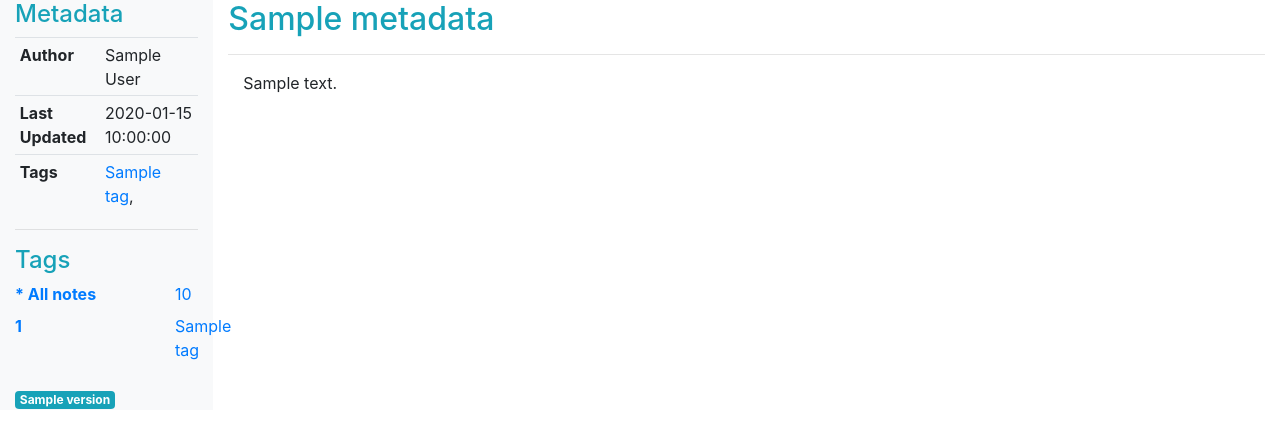
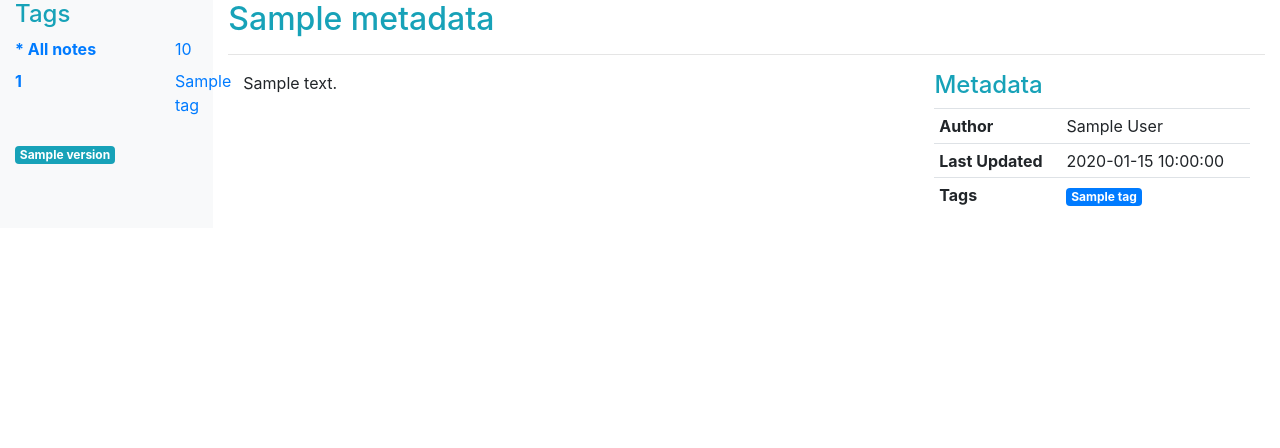
Before and after one commit to andy-cowley/vinci, a Flask app: template src/templates/note.html in a window 1280 px wide. Shown: the part 101-549 px from the top of the page. Run offline with Flask 2, Linux system fonts and the light colour scheme; the template is opened without the code that fills it: most values are stand-ins (such as "Sample title", 1, 10 or a date in 2020); some libraries are stand-ins or nearby versions.

Commit message:
Changesstyling (#17)

```diff
--- /dev/null
+++ b/src/templates/base.html
@@ -0,0 +1,39 @@
+<!doctype html>
+<html lang="en">
+  <head>
+    <!-- Required meta tags -->
+    <meta charset="utf-8">
+    <meta name="viewport" content="width=device-width, initial-scale=1, shrink-to-fit=no">
+
+    <!-- Bootstrap CSS -->
+    <link rel="stylesheet" href="https://stackpath.bootstrapcdn.com/bootstrap/4.4.1/css/bootstrap.min.css" integrity="sha384-Vkoo8x4CGsO3+Hhxv8T/Q5PaXtkKtu6ug5TOeNV6gBiFeWPGFN9MuhOf23Q9Ifjh" crossorigin="anonymous">
+
+    <title>Vinci</title>
+  </head>
+  <body>
+    <header class="navbar navbar-dark bg-dark flex-column flex-md-row bd-navbar">
+      <a href="#" class="navbar-brand text-light"><img src="/static/davinci.png" /></a>
+      <ul class="navbar-nav mr-auto flex-row">
+        <li class="nav-item">
+          <a href="/update" class="btn btn-primary">Update Database</a>
+        </li>
+      </ul>
+
+      <form role="search" class="bd-search d-flex align-items-center" action="/search" method="POST">
+        <input name="search" type="search" class="form-control" id="search-input" placeholder="Search..." aria-label="Search for..." autocomplete="off" data-docs-version="4.4">
+      </form>
+
+    </header>
+    <div class="container-fluid">
+      <div class="row">
+        {% block content %}{% endblock %}
+      </div>
+    </div>
+
+    <!-- Optional JavaScript -->
+    <!-- jQuery first, then Popper.js, then Bootstrap JS -->
+    <script src="https://code.jquery.com/jquery-3.4.1.slim.min.js" integrity="sha384-J6qa4849blE2+poT4WnyKhv5vZF5SrPo0iEjwBvKU7imGFAV0wwj1yYfoRSJoZ+n" crossorigin="anonymous"></script>
+    <script src="https://cdn.jsdelivr.net/npm/popper.js@1.16.0/dist/umd/popper.min.js" integrity="sha384-Q6E9RHvbIyZFJoft+2mJbHaEWldlvI9IOYy5n3zV9zzTtmI3UksdQRVvoxMfooAo" crossorigin="anonymous"></script>
+    <script src="https://stackpath.bootstrapcdn.com/bootstrap/4.4.1/js/bootstrap.min.js" integrity="sha384-wfSDF2E50Y2D1uUdj0O3uMBJnjuUD4Ih7YwaYd1iqfktj0Uod8GCExl3Og8ifwB6" crossorigin="anonymous"></script>
+  </body>
+</html>
--- a/src/templates/note.html
+++ b/src/templates/note.html
@@ -1,50 +1,7 @@
-<!doctype html>
-<html lang="en">
-  <head>
-    <!-- Required meta tags -->
-    <meta charset="utf-8">
-    <meta name="viewport" content="width=device-width, initial-scale=1, shrink-to-fit=no">
+{% extends "base.html" %}
 
-    <!-- Bootstrap CSS -->
-    <link rel="stylesheet" href="https://stackpath.bootstrapcdn.com/bootstrap/4.4.1/css/bootstrap.min.css" integrity="sha384-Vkoo8x4CGsO3+Hhxv8T/Q5PaXtkKtu6ug5TOeNV6gBiFeWPGFN9MuhOf23Q9Ifjh" crossorigin="anonymous">
-
-    <title>Vinci</title>
-  </head>
-  <body>
-    <header class="navbar navbar-dark bg-dark flex-column flex-md-row bd-navbar">
-      <a href="#" class="navbar-brand text-light"><img src="/static/davinci.png" /></a>
-      <ul class="navbar-nav mr-auto flex-row">
-        <li class="nav-item">
-          <a href="/update" class="btn btn-primary">Update Database</a>
-        </li>
-      </ul>
-      <form role="search" class="bd-search d-flex align-items-center" action="/search" method="POST">
-        <input name="search" type="search" class="form-control" id="search-input" placeholder="Search..." aria-label="Search for..." autocomplete="off" data-docs-version="4.4">
-      </form>
-    </header>
-    <div class="container-fluid">
-      <div class="row">
+{% block content %}
         <div class="col-2 col-md-2 bg-light bd-sidebar">
-          <h4 class="text-info">Metadata</h4>
-          <table class="table table-hover table-sm">
-            <tr>
-              <th scope="row">Author</th>
-              <td>{{ metadata.author }}</td>
-            </tr>
-            <tr>
-              <th scope="row">Last Updated</th>
-              <td>{{ metadata.last_updated }}</td>
-            </tr>
-            <tr>
-              <th scope="row">Tags</th>
-              <td>
-                {% for tag in metadata.tags %}
-                  <a href="/tag/{{ tag }}">{{ tag }}</a>,
-                {% endfor %}
-              </td>
-            </tr>
-          </table>
-          <hr />
           <h4 class="text-info">Tags</h4>
           <dl class="row text-secondary">
             <dt class="col-sm-9"><a href="/">* All notes</a></dt>
@@ -60,19 +17,33 @@
         <div class="col-10 col-md-10">
           <h2 class="text-info">{{ metadata.title }}</h2>
           <hr />
-          <div class="container" id="content">
-            {{ note_content | safe }}
+          <div class="container-fluid">
+            <div class="row">
+              <div class="col-8 col-md-8">
+                {{ note_content | safe }}
+              </div>
+              <div class="col-4 col-md-4">
+                <h4 class="text-info">Metadata</h4>
+                <table class="table table-hover table-sm">
+                  <tr>
+                    <th scope="row">Author</th>
+                    <td>{{ metadata.author }}</td>
+                  </tr>
+                  <tr>
+                    <th scope="row">Last Updated</th>
+                    <td>{{ metadata.last_updated }}</td>
+                  </tr>
+                  <tr>
+                    <th scope="row">Tags</th>
+                    <td>
+                      {% for tag in metadata.tags %}
+                        <a class="badge badge-primary" href="/tag/{{ tag }}">{{ tag }}</a>
+                      {% endfor %}
+                    </td>
+                  </tr>
+                </table>
+              </div>
+            </div>
           </div>
         </div>
-
-      </div>
-
-    </div>
-
-    <!-- Optional JavaScript -->
-    <!-- jQuery first, then Popper.js, then Bootstrap JS -->
-    <script src="https://code.jquery.com/jquery-3.4.1.slim.min.js" integrity="sha384-J6qa4849blE2+poT4WnyKhv5vZF5SrPo0iEjwBvKU7imGFAV0wwj1yYfoRSJoZ+n" crossorigin="anonymous"></script>
-    <script src="https://cdn.jsdelivr.net/npm/popper.js@1.16.0/dist/umd/popper.min.js" integrity="sha384-Q6E9RHvbIyZFJoft+2mJbHaEWldlvI9IOYy5n3zV9zzTtmI3UksdQRVvoxMfooAo" crossorigin="anonymous"></script>
-    <script src="https://stackpath.bootstrapcdn.com/bootstrap/4.4.1/js/bootstrap.min.js" integrity="sha384-wfSDF2E50Y2D1uUdj0O3uMBJnjuUD4Ih7YwaYd1iqfktj0Uod8GCExl3Og8ifwB6" crossorigin="anonymous"></script>
-  </body>
-</html>
+{% endblock %}
```
Also changed, not shown: src/templates/index.html (+4 -37 lines), src/templates/results.html (+3 -37 lines).
